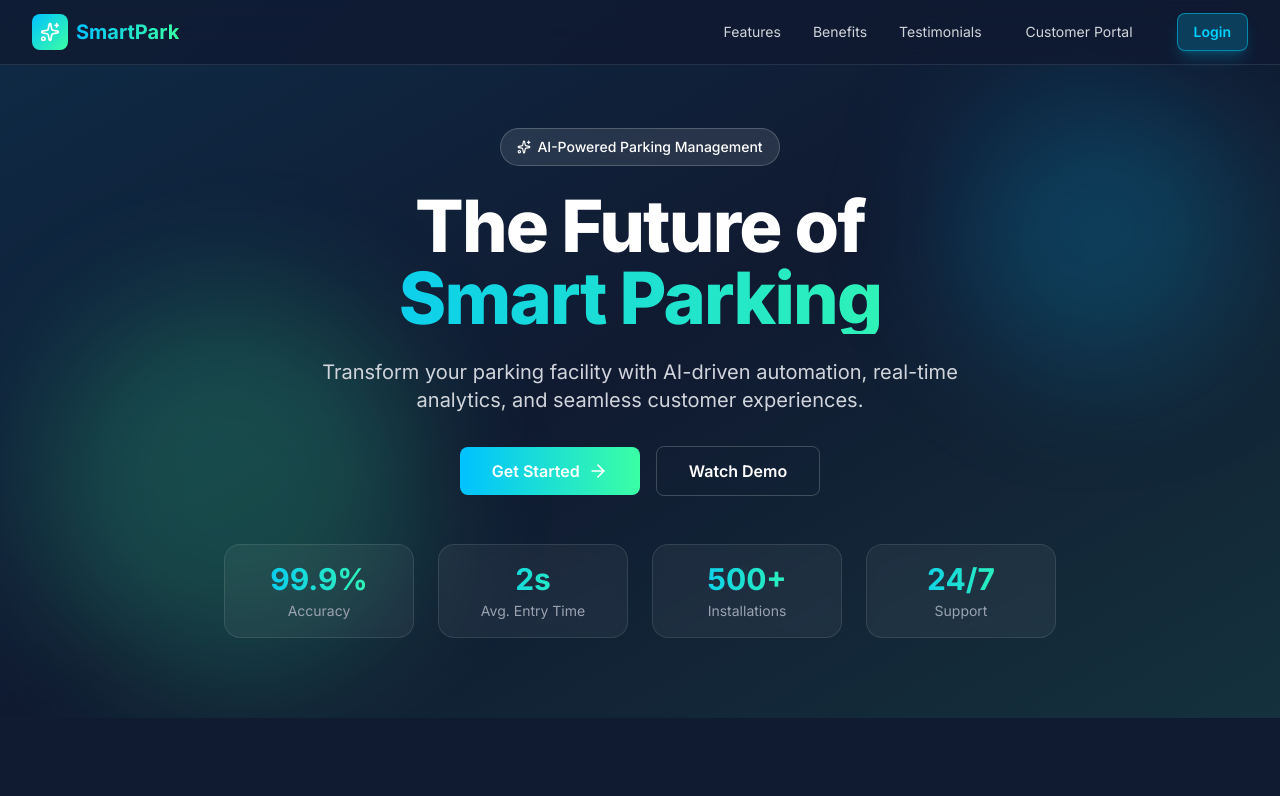
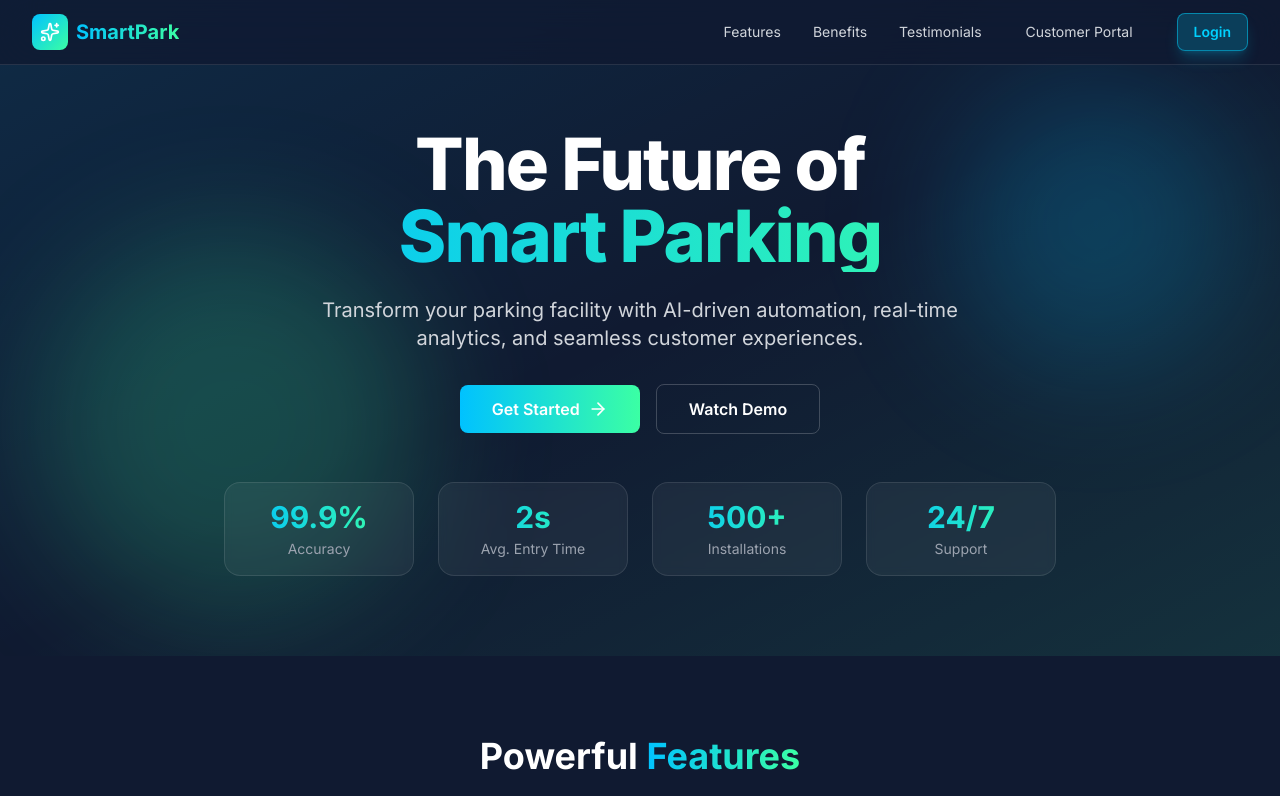
Before and after one commit to Shinzan-04/Parking-Building-Management-System, a React (Vite) app in the folder fe/: page / in a window 1280 px wide. Shown: the top 796 px of the page. Built offline with nearby package versions, Linux system fonts and the light colour scheme.

Commit message:
feat: add JWT and Google authentication settings to appsettings.json; update LandingPage layout

```diff
--- a/fe/src/pages/LandingPage.tsx
+++ b/fe/src/pages/LandingPage.tsx
@@ -216,12 +216,7 @@ export default function LandingPage() {
           <div className="blob bottom-10 left-10 w-96 h-96 bg-[#3BFFA4]/20" />
 
           <div className="relative max-w-4xl mx-auto px-4 sm:px-6 lg:px-8">
-            <div className="inline-flex items-center gap-1.5 px-4 py-2 mb-6
-                            rounded-full bg-white/10 border border-white/20
-                            backdrop-blur-sm text-sm font-medium">
-              <Sparkles className="w-3.5 h-3.5" aria-hidden="true" />
-              AI-Powered Parking Management
-            </div>
+
 
             <h1 className="text-5xl md:text-7xl font-extrabold leading-tight mb-6 tracking-tight">
               The Future of
```
